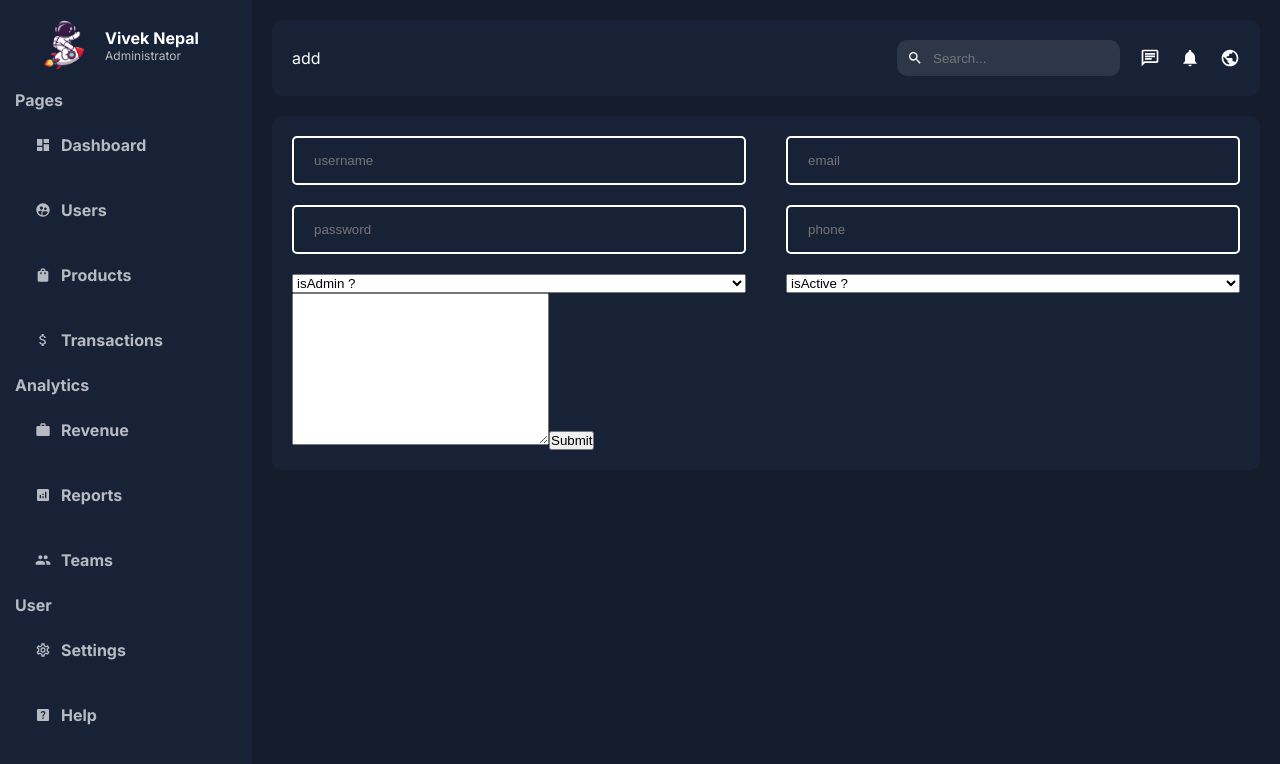
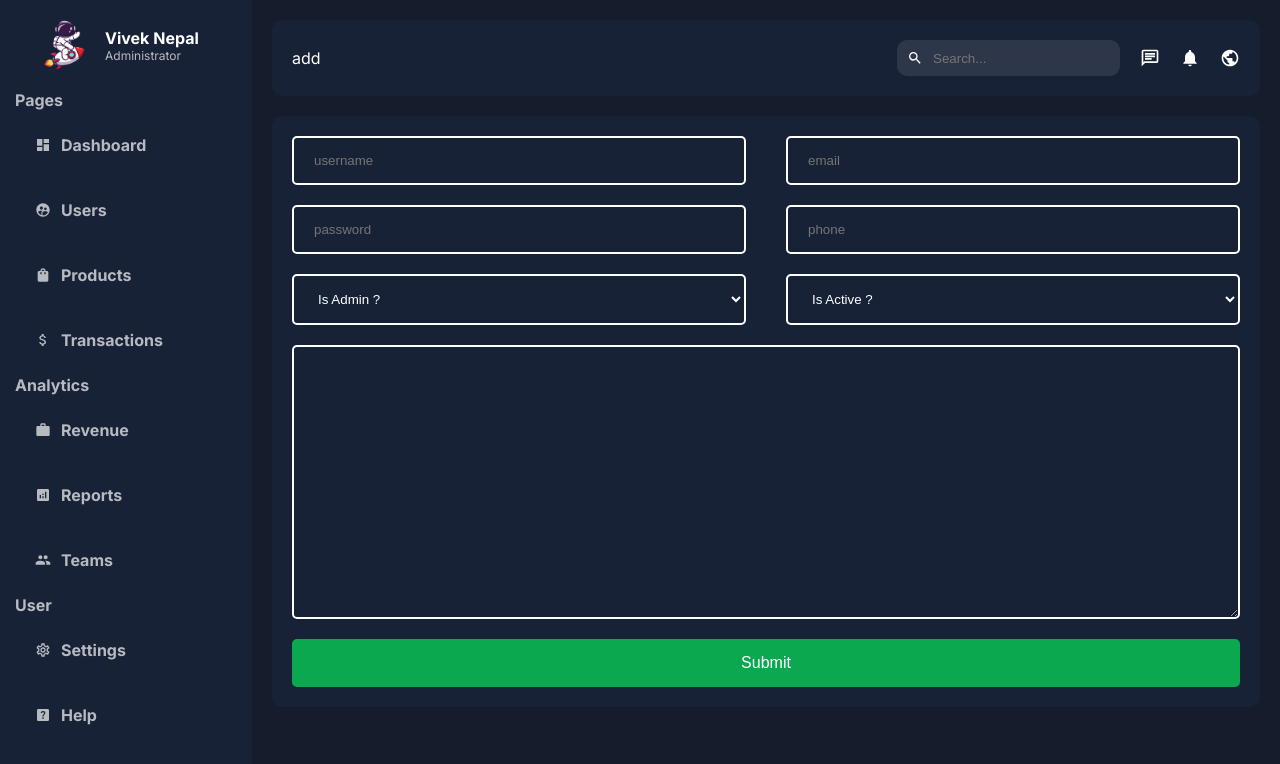
Before and after one commit to v1v3k-nepal/admin-dashboard, a Next.js app: page /dashboard/users/add in a window 1280 px wide. Shown: the top 764 px of the page. Built offline with nearby package versions, Linux system fonts and the light colour scheme.

Commit message:
user add page ui done

```diff
--- a/src/app/dashboard/users/add/_addUser.scss
+++ b/src/app/dashboard/users/add/_addUser.scss
@@ -4,9 +4,13 @@
   padding: 20px;
   border-radius: 10px;
   background-color: var(--bgSoft);
+  display: flex;
+  flex-direction: column;
+  align-items: center;
   .cols {
     display: flex;
     gap: 40px;
+    width: 100%;
 
     .col-left,
     .col-right {
@@ -14,7 +18,8 @@
       flex-direction: column;
       gap: 20px;
       width: 100%;
-      input {
+
+      input, select {
         background-color: transparent;
         padding: 15px 20px;
         color: var(--text);
@@ -22,6 +27,9 @@
         border: white 2px solid;
         outline: none;
         // width: 80%;
+        option{
+          color: #000;
+        }
       }
     }
 
@@ -29,4 +37,26 @@
       margin-left: auto;
     }
   }
+  textarea{
+    margin: 20px 0;
+    width: 100%;
+    border-radius: 5px;
+    background-color: transparent;
+    outline: none;
+    border: 2px solid white;
+    color: #fff;
+    font-size: 1.25rem;
+    padding: 20px;
+  }
+  button{
+    padding: 15px 20px;
+    width: 100%;
+    background-color: #0ca84f;
+    border-radius: 5px;
+    border: none;
+    color: white;
+    font-size: 1rem;
+    cursor: pointer;
+
+  }
 }
--- a/src/app/dashboard/users/add/page.tsx
+++ b/src/app/dashboard/users/add/page.tsx
@@ -3,13 +3,14 @@ import "./_addUser.scss";
 
 const AddUser = () => {
   return (
+    <form action="">
       <div className="add-user-container">
         <div className="cols">
           <div className="col-left">
             <input type="text" placeholder="username" />
             <input type="password" placeholder="password" />
             <select name="isAdmin" id="isAdmin">
-            <option value="false">isAdmin ?</option>
+              <option value="false">Is Admin ?</option>
               <option value="true">Yes</option>
               <option value="false">No</option>
             </select>
@@ -18,7 +19,7 @@ const AddUser = () => {
             <input type="email" placeholder="email" />
             <input type="phone" name="phone" id="phone" placeholder="phone" />
             <select name="isActive" id="isActive">
-            <option value="false">isActive ?</option>
+              <option value="false">Is Active ?</option>
               <option value="true">Yes</option>
               <option value="false">No</option>
             </select>
@@ -27,6 +28,7 @@ const AddUser = () => {
         <textarea name="textarea" id="textarea" cols={30} rows={10}></textarea>
         <button>Submit</button>
       </div>
+    </form>
   );
 };
 
--- a/src/components/dashboard_ui/products/product.tsx
+++ b/src/components/dashboard_ui/products/product.tsx
@@ -4,11 +4,13 @@ import { productData } from "@/app/lib/data";
 import Image from "next/image";
 import Link from "next/link";
 import "../users/_users.scss";
+import { TableTopPart } from "../tableTopPart/tableTopPart";
 
 const Product = () => {
   // const theadData = ["Product", "Description", "Created At", "Price", "Stock", "Action"]
   return (
-    <div>
+    <div className="product-container">
+      <TableTopPart path="/dashboard/products/add" placeholder="Search for a Product..."/>
       <Table
         data={productData}
         columns={[
--- a/src/components/dashboard_ui/users/_users.scss
+++ b/src/components/dashboard_ui/users/_users.scss
@@ -1,26 +1,34 @@
-.details{
+.user-container, .product-container {
+  margin-top: 20px;
+  margin-right: 20px;
+  padding: 20px;
+  border-radius: 10px;
+  background-color: var(--bgSoft);
+
+  .details {
     display: flex;
     align-items: center;
     gap: 10px;
-    .img{
+    .img {
       border-radius: 50%;
     }
   }
 
-.btn-container{
+  .btn-container {
     display: flex;
     gap: 10px;
-    button{
+    button {
       padding: 10px;
       border: none;
       color: white;
       border-radius: 5px;
       cursor: pointer;
     }
-    .view{
+    .view {
       background-color: teal;
     }
-    .delete{
+    .delete {
       background-color: crimson;
     }
   }
+}
--- a/src/components/dashboard_ui/users/users.tsx
+++ b/src/components/dashboard_ui/users/users.tsx
@@ -5,12 +5,14 @@ import { usersData } from "@/app/lib/data";
 import Image from "next/image";
 import "./_users.scss";
 import Link from "next/link";
+import { TableTopPart } from "../tableTopPart/tableTopPart";
 
 const UsersUI = () => {
   // const theadData:string[] = ["Name", "Email", "Created At", "Role", "Status", "Action"]
 
   return (
-    <div>
+    <div className="user-container">
+      <TableTopPart path="/dashboard/users/add" placeholder="Search for a User"/>
       <Table data={usersData} columns={
         [
           {
```
Also changed, not shown: src/components/dashboard_ui/table/_table.scss (+7 -56 lines), src/components/dashboard_ui/table/table.tsx (+0 -8 lines), src/components/dashboard_ui/tableTopPart/_tableTopPart.scss (added, +14 -0 lines), src/components/dashboard_ui/tableTopPart/tableTopPart.tsx (added, +20 -0 lines). Lines whose indentation alone changed are shown as unchanged.
